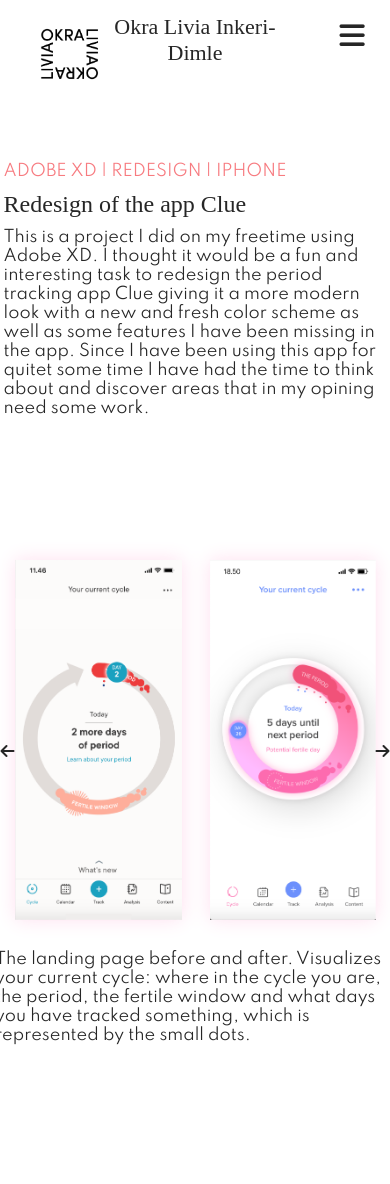
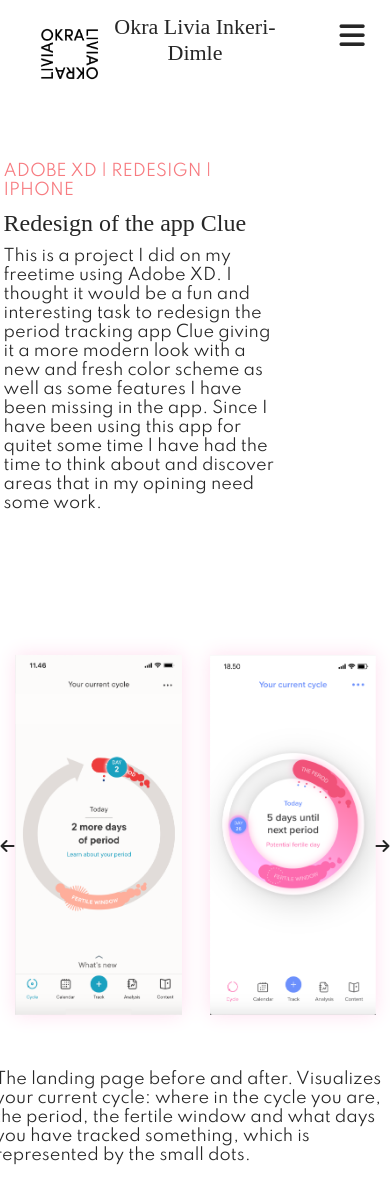
Before and after one commit to OkraLivia/OkraLivia.github.io, a React (Create React App) app: page /clue in a window 390 px wide. Shown: the top 1184 px of the page. Before the commit the page ends 1072 px from the top, so only its background shows below. Built offline with nearby package versions, Linux system fonts and the light colour scheme; a web font is replaced by a local one.

Commit message:
Edited margins

```diff
--- a/src/App.css
+++ b/src/App.css
@@ -6,6 +6,10 @@
   font-weight: 400;
   font-style: normal;
   color: #262626;
+}
+
+p {
+  margin-bottom: 1em;
 }
 
 .home{
@@ -79,7 +83,7 @@ img.hover-zoom:hover {
   min-width: 400px;
   justify-content: center;
   align-items: center;
-  margin-top: 510px;
+  margin-top: 35em;
   font-size: 16px !important;
 
 }
--- a/src/components/AboutSection.css
+++ b/src/components/AboutSection.css
@@ -99,9 +99,9 @@
     flex-direction: column;
   }
 
-  .about-links {
+  .about-links, .about-link-items {
   width: 60%;
-}
+  }
 }
 
 @media screen and (max-width: 768px) {
@@ -116,7 +116,7 @@
   .social-media-wrap {
     flex-direction: column;
   }
-  .about-links {
+  .about-links, .about-link-items {
   width: 60%;
 }
 }
--- a/src/components/AboutSection.js
+++ b/src/components/AboutSection.js
@@ -13,7 +13,7 @@ function AboutSection() {
 				    <p>My name is Okra Livia, I'm born and raised on Södermalm in Stockholm. My mother is from Finland
 					so I have grown up with both the Swedish and Finnish culture which has been great. My friends would
 					say that I'm a calm and fun-loving person. My freetime I like to spend drawing, taking care of
-					my plants and drinkinig craft beer.</p> <br/>
+					my plants and drinking craft beer.</p> <br/>
 
 					<p>Right now I'm finishing up my M.Sc. in Interactive Media Technology at KTH Royal Institute of
 					Technology in Stockholm. I have a specialization in Physical Interaction Design and experience in
```
